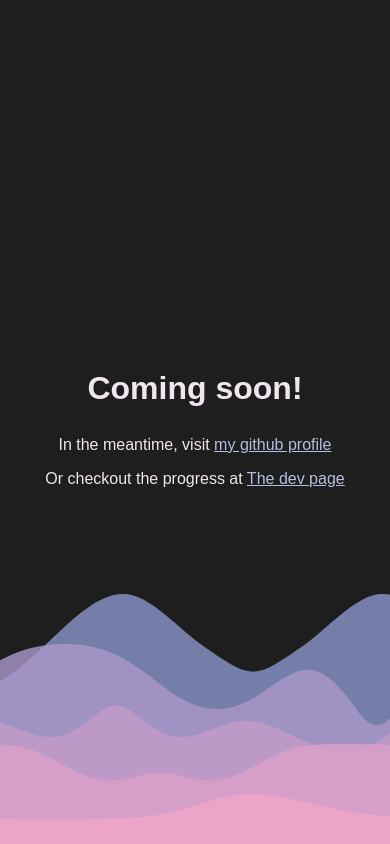
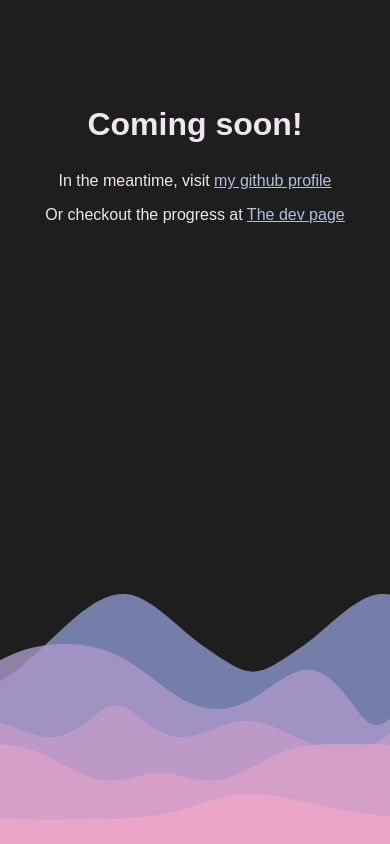
Before and after one commit to Fluxticks/portfolio-source, a SvelteKit app: page / in a window 390 px wide. Built offline with nearby package versions, Linux system fonts and the light colour scheme; a web font is replaced by a local one.

Commit message:
Fix issues with WebKit and iOS

```diff
--- a/src/components/section.svelte
+++ b/src/components/section.svelte
@@ -20,15 +20,15 @@
 		 */
 		// @ts-ignore
 		const eventTarget = entry.target;
-		console.log(entry);
-		if (!entry.isIntersecting) {
+
+		if (entry.isIntersecting || entry.boundingClientRect.top < entry.boundingClientRect.height) {
+			eventTarget.style.setProperty('--bottom', 'auto');
+			eventTarget.style.setProperty('--top', 'calc(var(--bg-height) * -1)');
+			eventTarget.style.setProperty('--position', 'absolute');
+		} else {
 			eventTarget.style.setProperty('--bottom', '0');
 			eventTarget.style.setProperty('--top', 'auto');
 			eventTarget.style.setProperty('--position', 'fixed');
-		} else {
-			eventTarget.style.setProperty('--bottom', 'auto');
-			eventTarget.style.setProperty('--top', 'calc(var(--bg-height) * -1)');
-			eventTarget.style.setProperty('--position', 'absolute');
 		}
 	};
 
@@ -88,16 +88,13 @@
 </div>
 
 <style>
-	:root {
-		overflow: auto;
-	}
-
 	.section-container {
 		margin-top: calc(var(--bg-height) / 2);
 		padding-bottom: calc(var(--bg-height) / 2);
 		color: var(--black);
 		position: relative;
 		width: 100vw;
+		overflow-x: clip;
 	}
 
 	.section-container::before {
--- a/src/components/wave.svelte
+++ b/src/components/wave.svelte
@@ -22,6 +22,7 @@
 		background-repeat: repeat-x;
 		background-size: cover;
 		width: max(100vw, 1000px);
+		height: 10vh; /* For webkit */
 		z-index: 1;
 		animation: waveslide infinite;
 		animation-direction: alternate;
--- a/src/routes/+page.svelte
+++ b/src/routes/+page.svelte
@@ -52,5 +52,14 @@
 		flex-direction: row;
 		align-items: center;
 		height: 100vh;
+		overflow: hidden;
+	}
+
+	@media (max-width: 500px) {
+		.outer {
+			margin-top: 10vh;
+			height: 50vh;
+			align-items: start;
+		}
 	}
 </style>
--- a/src/routes/dev/+page.svelte
+++ b/src/routes/dev/+page.svelte
@@ -77,6 +77,7 @@
 
 	.hero-inner {
 		width: fit-content;
+		height: 30vh;
 		margin: 0 auto;
 		display: flex;
 		flex-direction: column;
```
